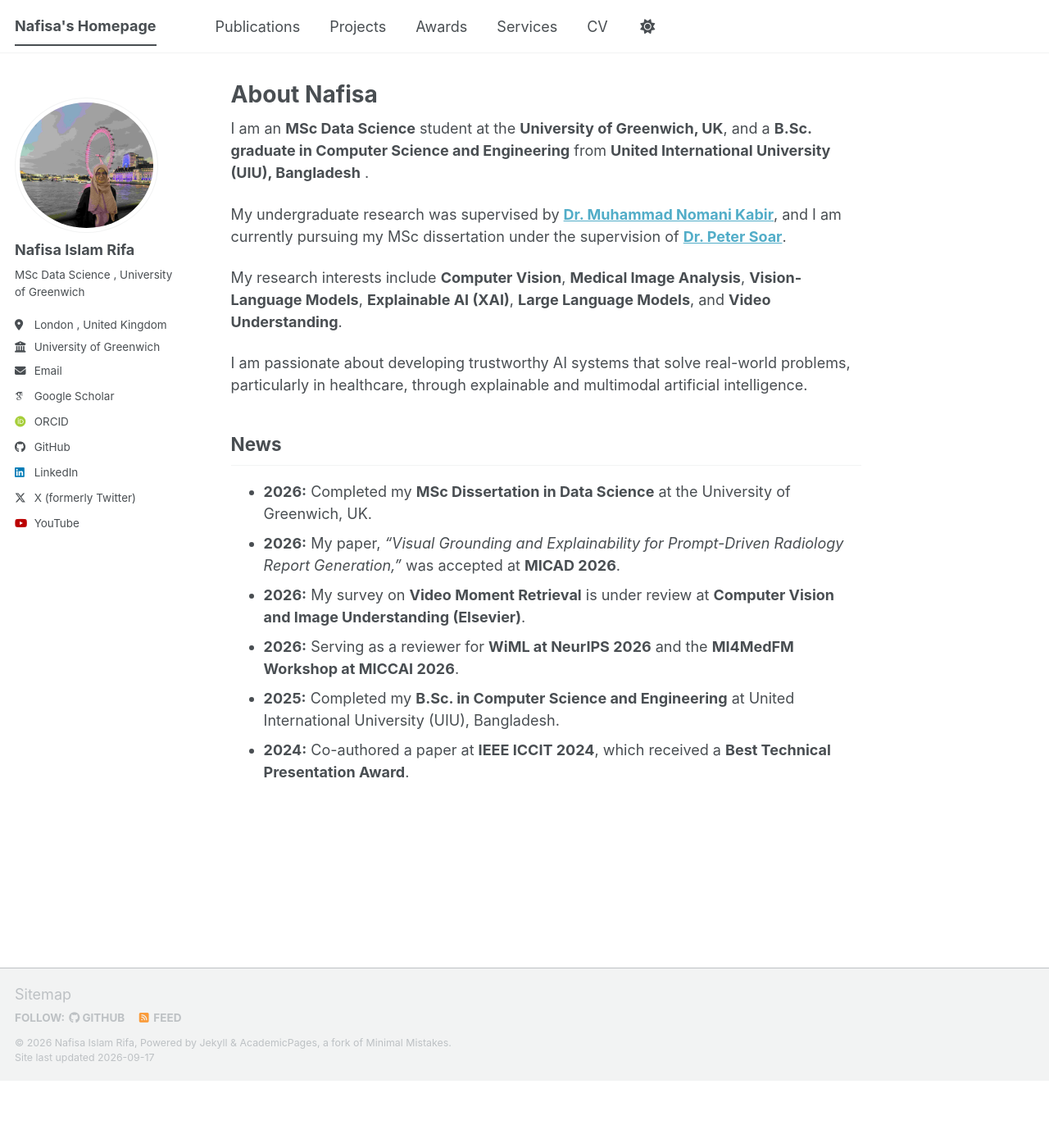
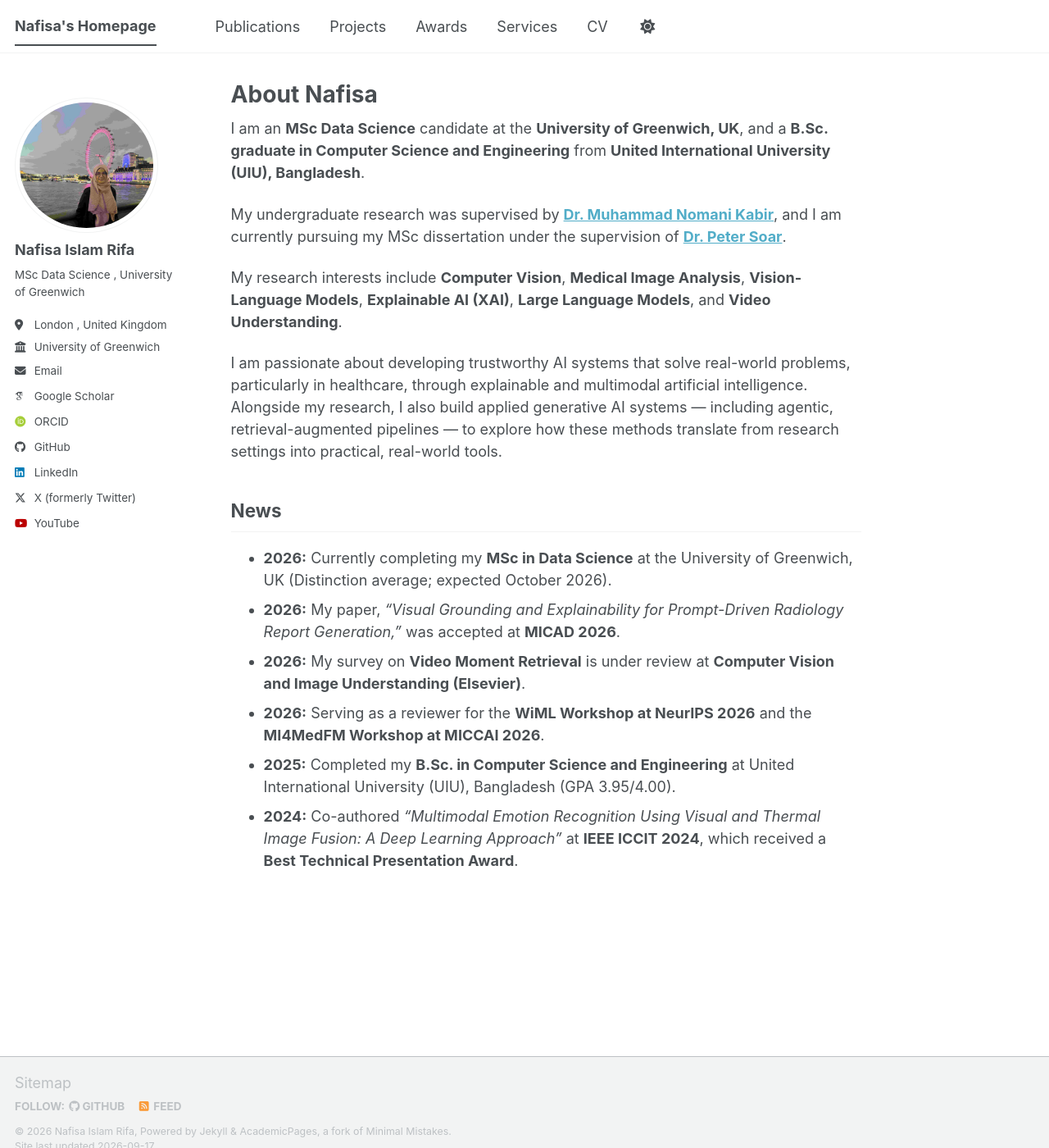
Before and after one commit to NafisaIslamRifa/NafisaIslamRifa.github.io, a Jekyll site: the page built from _pages/about.md, in a window 1280 px wide and 1400 px high. Shown: the whole window at 82% size. Built offline with Jekyll 4.4.1, drawn with Linux system fonts in a browser that asks for light colours; some web fonts are replaced; a script bundle is joined from its source files by our own code; library files that are not in the unit come from our copies.

Commit message:
Revise about page with updated qualifications and news
Updated educational background and research interests. Added recent achievements and clarified ongoing projects.

```diff
--- a/_pages/about.md
+++ b/_pages/about.md
@@ -7,21 +7,19 @@ redirect_from:
   - /about.html
 ---
 
-
-
-I am an **MSc Data Science** student at the **University of Greenwich, UK**, and a **B.Sc. graduate in Computer Science and Engineering** from **United International University (UIU), Bangladesh** .
+I am an **MSc Data Science** candidate at the **University of Greenwich, UK**, and a **B.Sc. graduate in Computer Science and Engineering** from **United International University (UIU), Bangladesh**.
 
 My undergraduate research was supervised by **[Dr. Muhammad Nomani Kabir](https://scholar.google.com/citations?user=J0V0RYkAAAAJ&hl=en&oi=ao)**, and I am currently pursuing my MSc dissertation under the supervision of **[Dr. Peter Soar](https://www.gre.ac.uk/people/rep/faculty-of-engineering-and-science/peter-soar)**.
 
 My research interests include **Computer Vision**, **Medical Image Analysis**, **Vision-Language Models**, **Explainable AI (XAI)**, **Large Language Models**, and **Video Understanding**.
 
-I am passionate about developing trustworthy AI systems that solve real-world problems, particularly in healthcare, through explainable and multimodal artificial intelligence.
+I am passionate about developing trustworthy AI systems that solve real-world problems, particularly in healthcare, through explainable and multimodal artificial intelligence. Alongside my research, I also build applied generative AI systems — including agentic, retrieval-augmented pipelines — to explore how these methods translate from research settings into practical, real-world tools.
 
 ## News
 
-* **2026:** Completed my **MSc Dissertation in Data Science** at the University of Greenwich, UK.
-* **2026:** My paper, *“Visual Grounding and Explainability for Prompt-Driven Radiology Report Generation,”* was accepted at **MICAD 2026**.
+* **2026:** Currently completing my **MSc in Data Science** at the University of Greenwich, UK (Distinction average; expected October 2026).
+* **2026:** My paper, *"Visual Grounding and Explainability for Prompt-Driven Radiology Report Generation,"* was accepted at **MICAD 2026**.
 * **2026:** My survey on **Video Moment Retrieval** is under review at **Computer Vision and Image Understanding (Elsevier)**.
-* **2026:** Serving as a reviewer for **WiML at NeurIPS 2026** and the **MI4MedFM Workshop at MICCAI 2026**.
-* **2025:** Completed my **B.Sc. in Computer Science and Engineering** at United International University (UIU), Bangladesh.
-* **2024:** Co-authored a paper at **IEEE ICCIT 2024**, which received a **Best Technical Presentation Award**.
+* **2026:** Serving as a reviewer for the **WiML Workshop at NeurIPS 2026** and the **MI4MedFM Workshop at MICCAI 2026**.
+* **2025:** Completed my **B.Sc. in Computer Science and Engineering** at United International University (UIU), Bangladesh (GPA 3.95/4.00).
+* **2024:** Co-authored *"Multimodal Emotion Recognition Using Visual and Thermal Image Fusion: A Deep Learning Approach"* at **IEEE ICCIT 2024**, which received a **Best Technical Presentation Award**.
```
